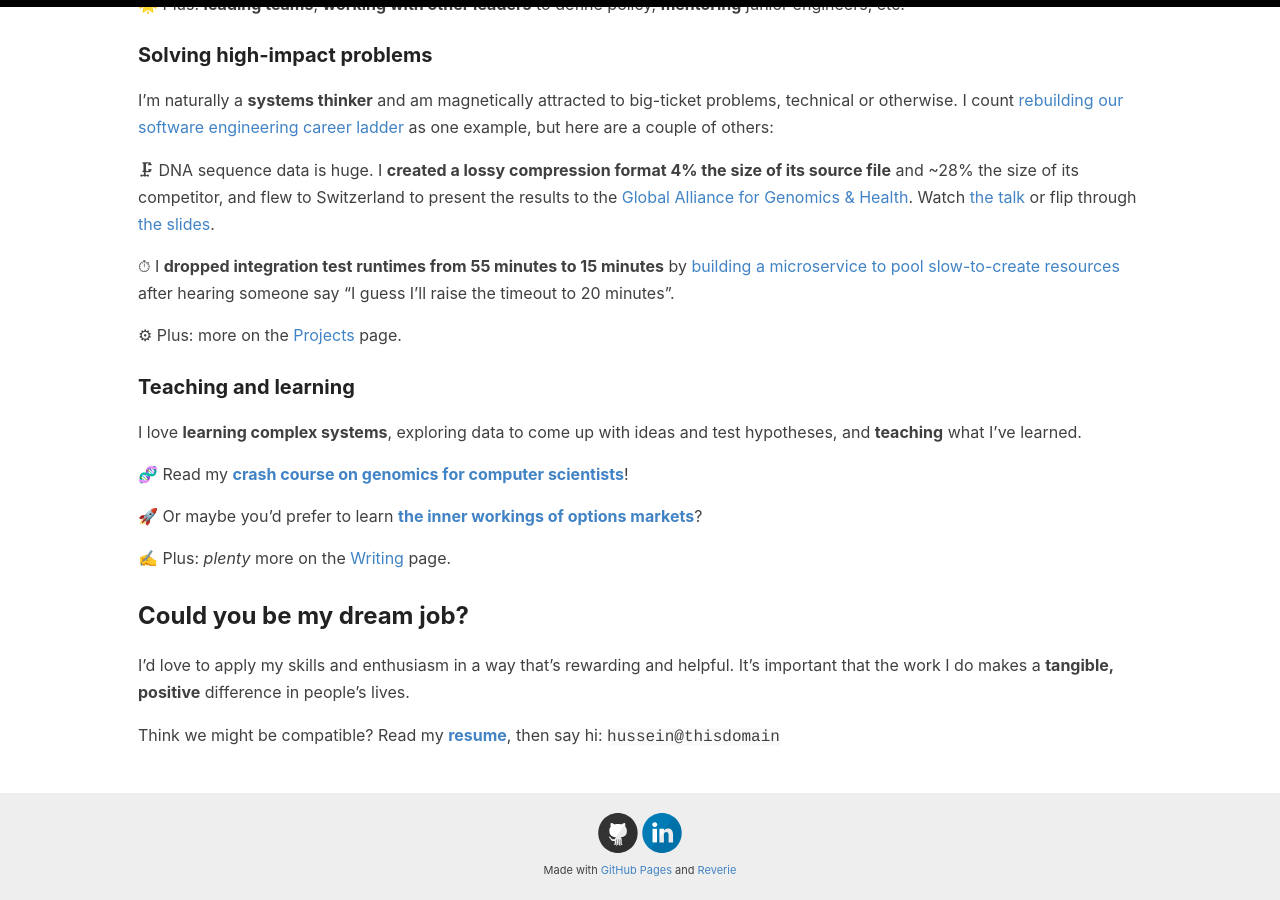
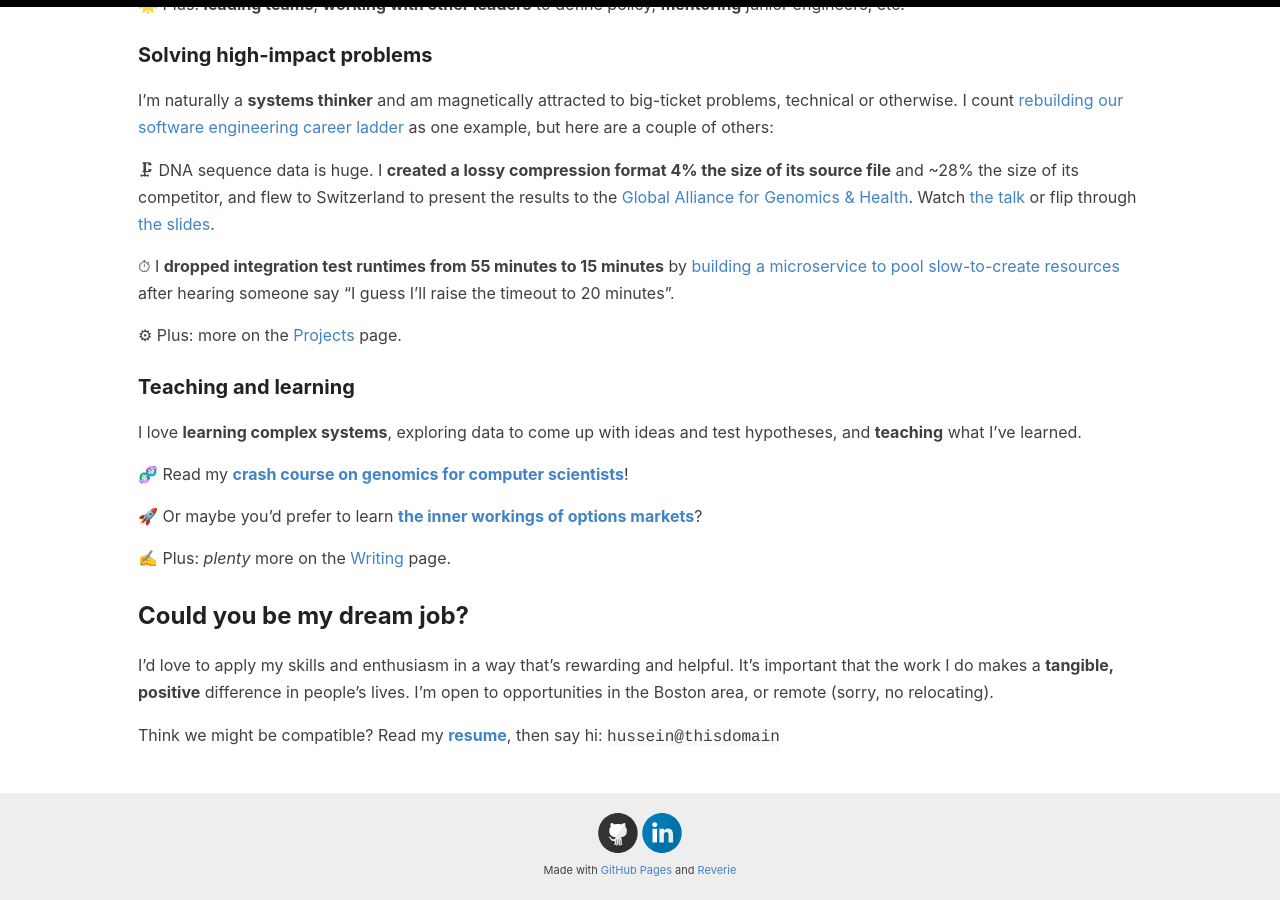
Before and after one commit to helgridly/helgridly.github.io, a Jekyll site: the page built from index.md, in a window 1280 px wide and 900 px high, scrolled down 797 px. Built offline with Jekyll 4.4.1, drawn with Linux system fonts in a browser that asks for light colours.

Commit message:
mention location / no remote

```diff
--- a/index.md
+++ b/index.md
@@ -51,6 +51,6 @@ I love **learning complex systems**, exploring data to come up with ideas and te
 
 ## Could you be my dream job?
 
-I'd love to apply my skills and enthusiasm in a way that's rewarding and helpful. It's important that the work I do makes a **tangible, positive** difference in people's lives.
+I'd love to apply my skills and enthusiasm in a way that's rewarding and helpful. It's important that the work I do makes a **tangible, positive** difference in people's lives. I'm open to opportunities in the Boston area, or remote (sorry, no relocating).
 
 Think we might be compatible? Read my [**resume**](/resume), then say hi: `hussein@thisdomain`
```
